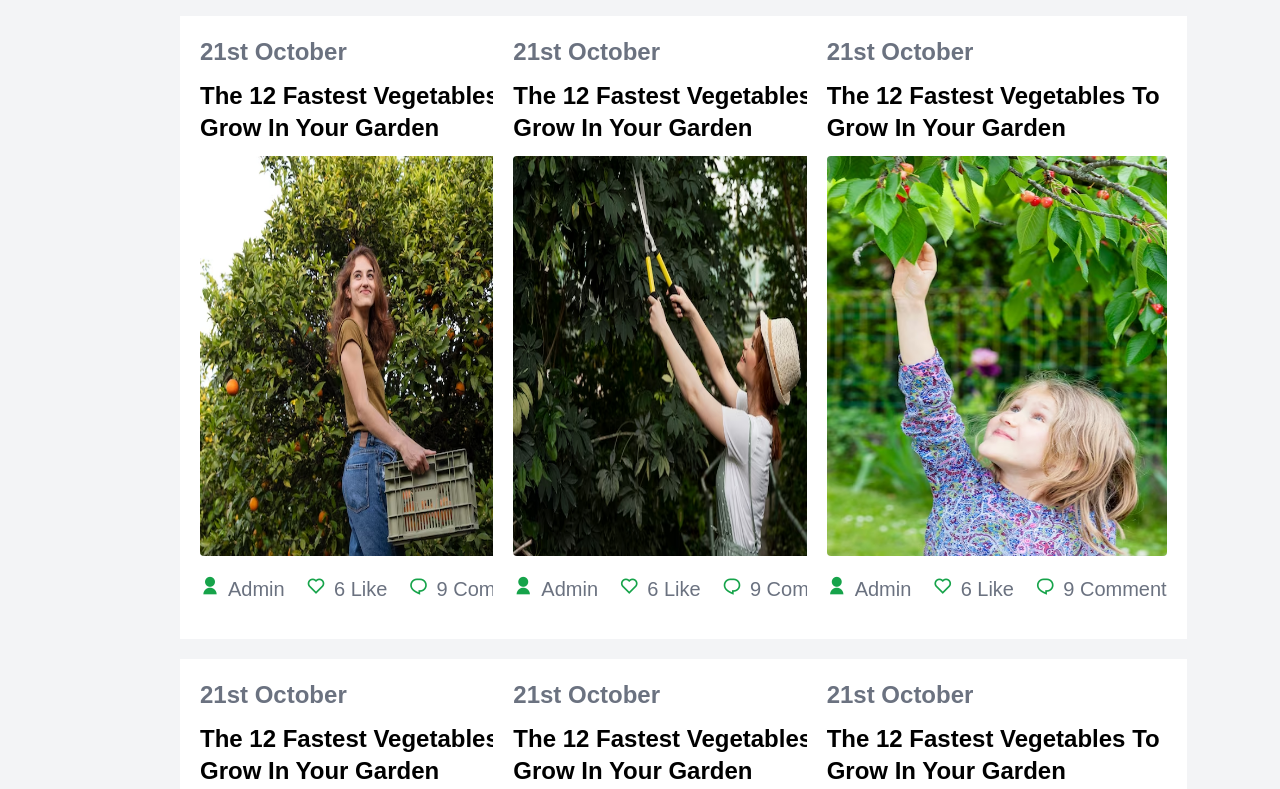
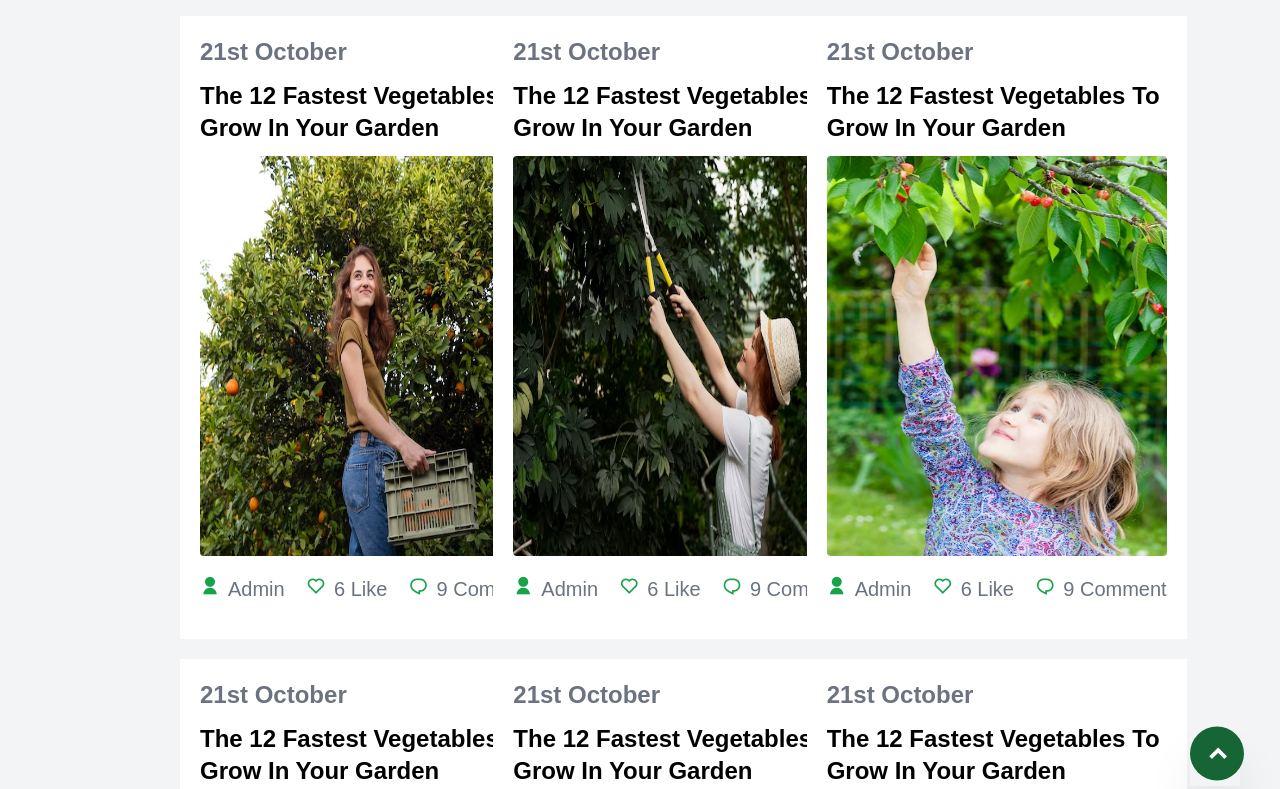
Before and after one commit to amitalena/fruit_store, a plain HTML site: page blog.html in a window 1280 px wide. Shown: the part 152-941 px from the top of the page. Drawn offline with nearby package versions, Linux system fonts and the light colour scheme; a web font is replaced by a local one.

Commit message:
blog.html

```diff
--- a/blog.html
+++ b/blog.html
@@ -40,7 +40,7 @@
             <i class="ri-menu-line font-bold text-3xl"></i>
         </div>
     </header>
-    <div class="fixed h-[50px] mt-[95%] shadow-2xl animate-bounce w-[50px] ml-[93%] ">
+    <div class="fixed h-[50px] mt-[900px] shadow-2xl animate-bounce w-[50px] ml-[93%] ">
         <a href="./blog.html"><i class="ri-arrow-up-s-line text-3xl font-bold text-white  bg-green-800 text-center rounded-full p-3"></i></a>
     </div>
     <section class="py-[100px] md:px-[180px] bg-gray-100 p-3">
```
